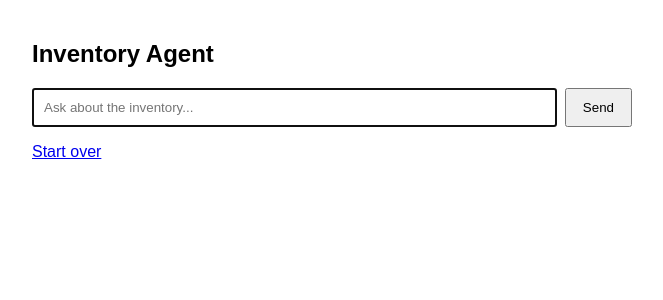
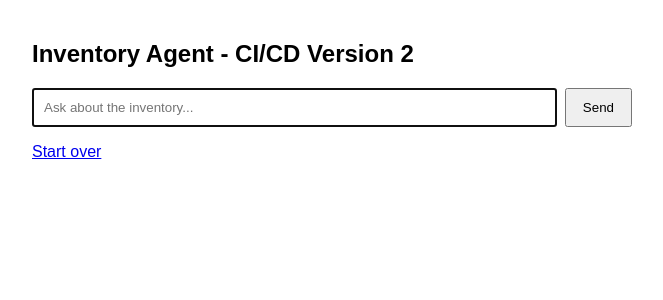
Before and after one commit to JohnnyAlhelou/AIAgentInventory-CI-CD, a Django app: page / in a window 1280 px wide. Shown: the top 300 px of the page, without its empty margins (308-971 px from the left). Run offline with Django 5.2, Linux system fonts and the light colour scheme.

Commit message:
Update Inventory Agent interface to Version 2

```diff
--- a/chat/templates/chat.html
+++ b/chat/templates/chat.html
@@ -14,7 +14,7 @@
 </head>
 <body>
 
-<h2>Inventory Agent</h2>
+<h2>Inventory Agent - CI/CD Version 2</h2>
 
 {% for message in history %}
     <div class="msg {{ message.role }}">{{ message.text }}</div>
```
